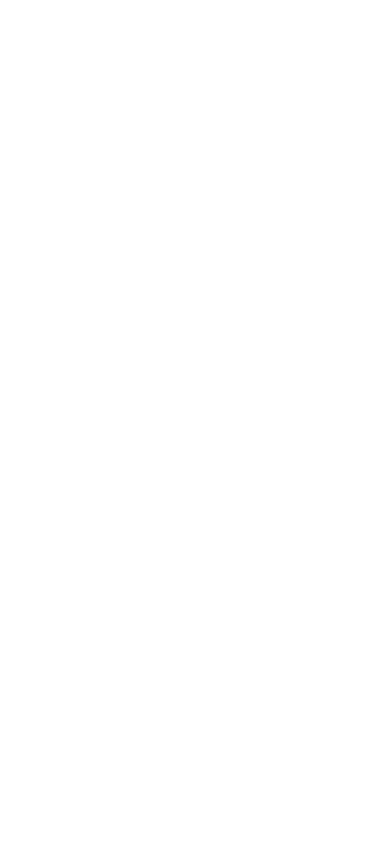
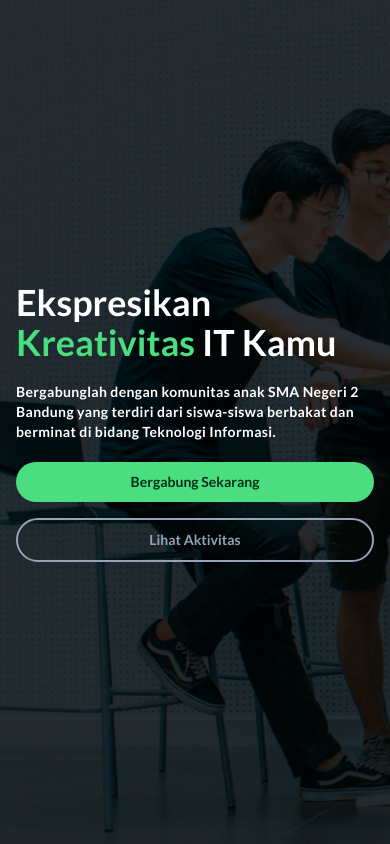
Before and after one commit to sitcomsmanda/sitcom-website, a Next.js app: page / in a window 390 px wide. Built offline with nearby package versions, Linux system fonts and the light colour scheme.

Commit message:
add: home layout: Hero section: mobile

```diff
--- a/src/app/page.tsx
+++ b/src/app/page.tsx
@@ -1,3 +1,9 @@
+import Hero from "@/layouts/home/Hero";
+
 export default function Home() {
-  return <main></main>;
+  return (
+    <main>
+      <Hero />
+    </main>
+  );
 }
--- /dev/null
+++ b/src/layouts/home/Hero/Actions.tsx
@@ -0,0 +1,16 @@
+import Link from "next/link";
+import { Button } from "@/components/interactivity";
+import { URL_JOIN, PATH_ACTIVITIES } from "@/data/pageNavigation";
+
+export default function Actions() {
+  return (
+    <>
+      <Link href={URL_JOIN} target="_blank" tabIndex={-1}>
+        <Button primary>Bergabung Sekarang</Button>
+      </Link>
+      <Link href={PATH_ACTIVITIES} tabIndex={-1}>
+        <Button secondary>Lihat Aktivitas</Button>
+      </Link>
+    </>
+  );
+}
--- /dev/null
+++ b/src/layouts/home/Hero/Banner.tsx
@@ -0,0 +1,14 @@
+import Image from "next/image";
+import homeBanner from "@/assets/backgrounds/bg-home-banner.jpg";
+
+export default function Banner() {
+  return (
+    <Image
+      src={homeBanner}
+      alt="Kumpulan remaja sedang berdiskusi"
+      placeholder="blur"
+      fill
+      className="animate-bannerLeftRight md:animate-none object-cover"
+    />
+  );
+}
--- /dev/null
+++ b/src/layouts/home/Hero/Content.tsx
@@ -0,0 +1,24 @@
+import { H1, H3 } from "@/components/typography";
+import Actions from "./Actions";
+
+export default function Content() {
+  return (
+    <>
+      <H1>
+        Ekspresikan
+        <br />
+        <strong className="font-bold text-green-400">Kreativitas </strong>
+        IT Kamu
+      </H1>
+
+      <H3>
+        Bergabunglah dengan komunitas anak SMA Negeri 2 Bandung yang terdiri
+        dari siswa-siswa berbakat dan berminat di bidang Teknologi Informasi.
+      </H3>
+
+      <div className="flex flex-col gap-4">
+        <Actions />
+      </div>
+    </>
+  );
+}
--- /dev/null
+++ b/src/layouts/home/Hero/index.tsx
@@ -0,0 +1,17 @@
+import Banner from "./Banner";
+import Content from "./Content";
+
+export default function Hero() {
+  return (
+    <div className="relative h-screen text-white">
+      <div className="absolute inset-0">
+        <Banner />
+      </div>
+      <section className="relative z-10 p-4 h-full bg-black bg-opacity-50 flex items-center">
+        <div className="flex flex-col gap-5">
+          <Content />
+        </div>
+      </section>
+    </div>
+  );
+}
```
